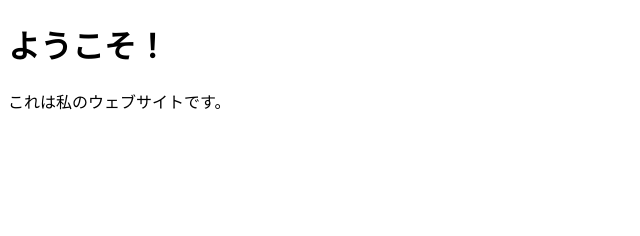
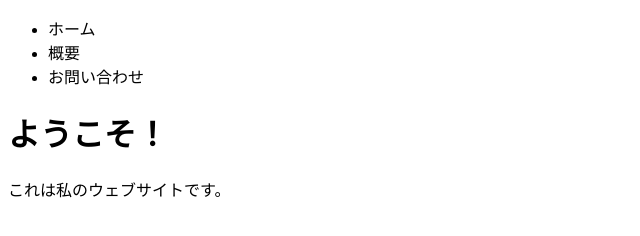
Before and after one commit to 2510012-ctrl/git-practice, a plain HTML site: page lesson3-html/index.html in a window 1280 px wide. Shown: the whole page, without its empty margins (0-640 px from the left). Drawn offline with Linux system fonts and the light colour scheme.

Commit message:
[lesson3]ヘッダーを追加

```diff
--- a/lesson3-html/index.html
+++ b/lesson3-html/index.html
@@ -6,6 +6,16 @@
     <title>私のウェブサイト</title>
 </head>
 <body>
+    <header>
+        <nav>
+            <ul>
+                <li>ホーム</li>
+                <li>概要</li>
+                <li>お問い合わせ</li>
+            </ul>
+        </nav>
+    </header>
+
     <h1>ようこそ！</h1>
     <p>これは私のウェブサイトです。</p>
 </body>
```
